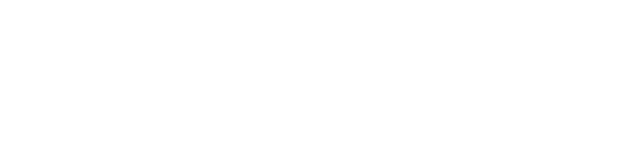
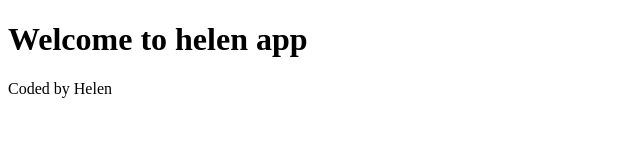
Before and after one commit to hk12214/my-first-project, a plain HTML site: page index.html in a window 1280 px wide. Shown: the whole page, without its empty margins (0-640 px from the left). Drawn offline with Linux system fonts and the light colour scheme.

Commit message:
add h1 and footer

```diff
--- a/index.html
+++ b/index.html
@@ -5,5 +5,10 @@
     <meta name="viewport" content="width=device-width, initial-scale=1.0" />
     <title>weather app</title>
   </head>
-  <body></body>
+  <body>
+    <h1>Welcome to helen app</h1>
+    <footer>
+      Coded by Helen
+    </footer>
+  </body>
 </html>
```
